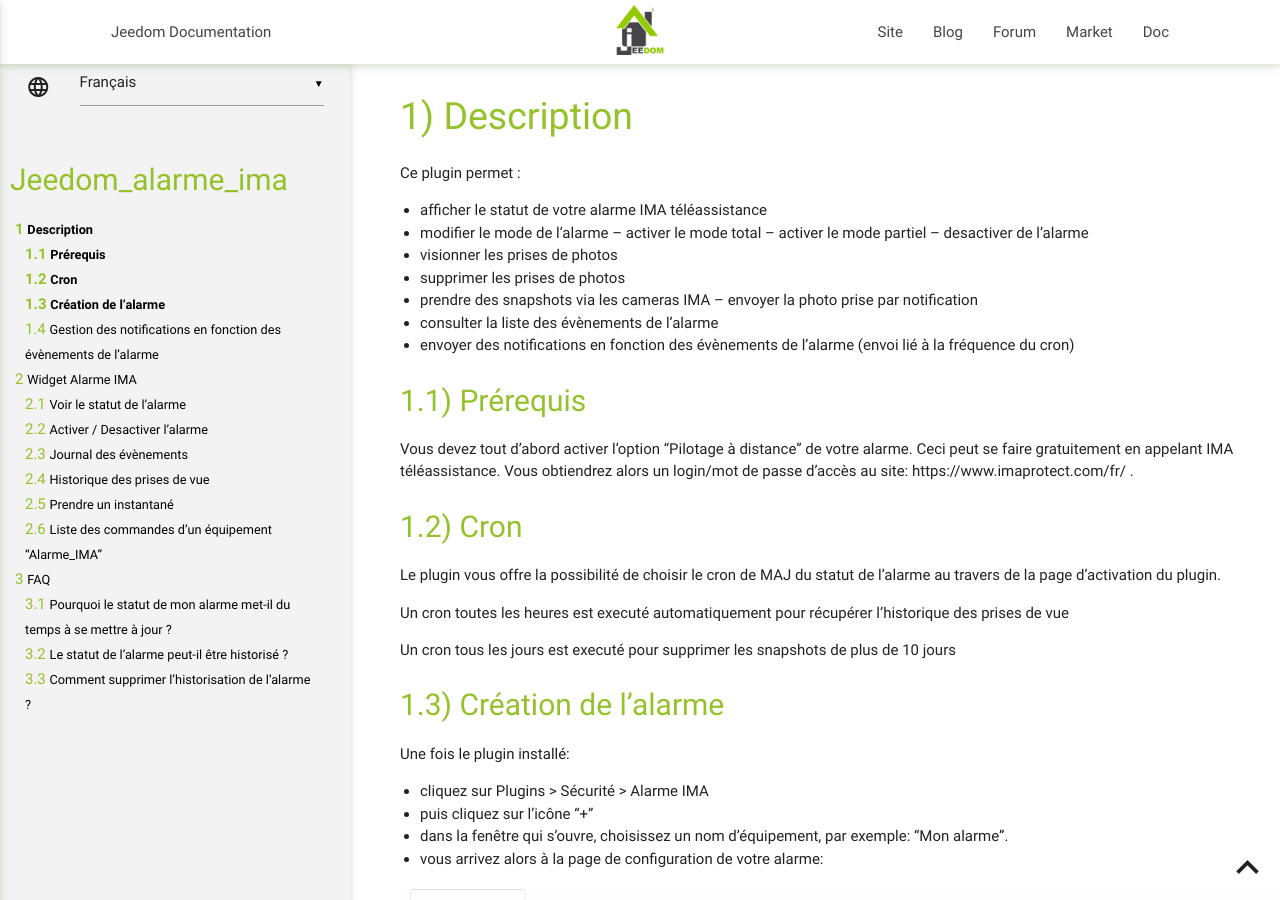
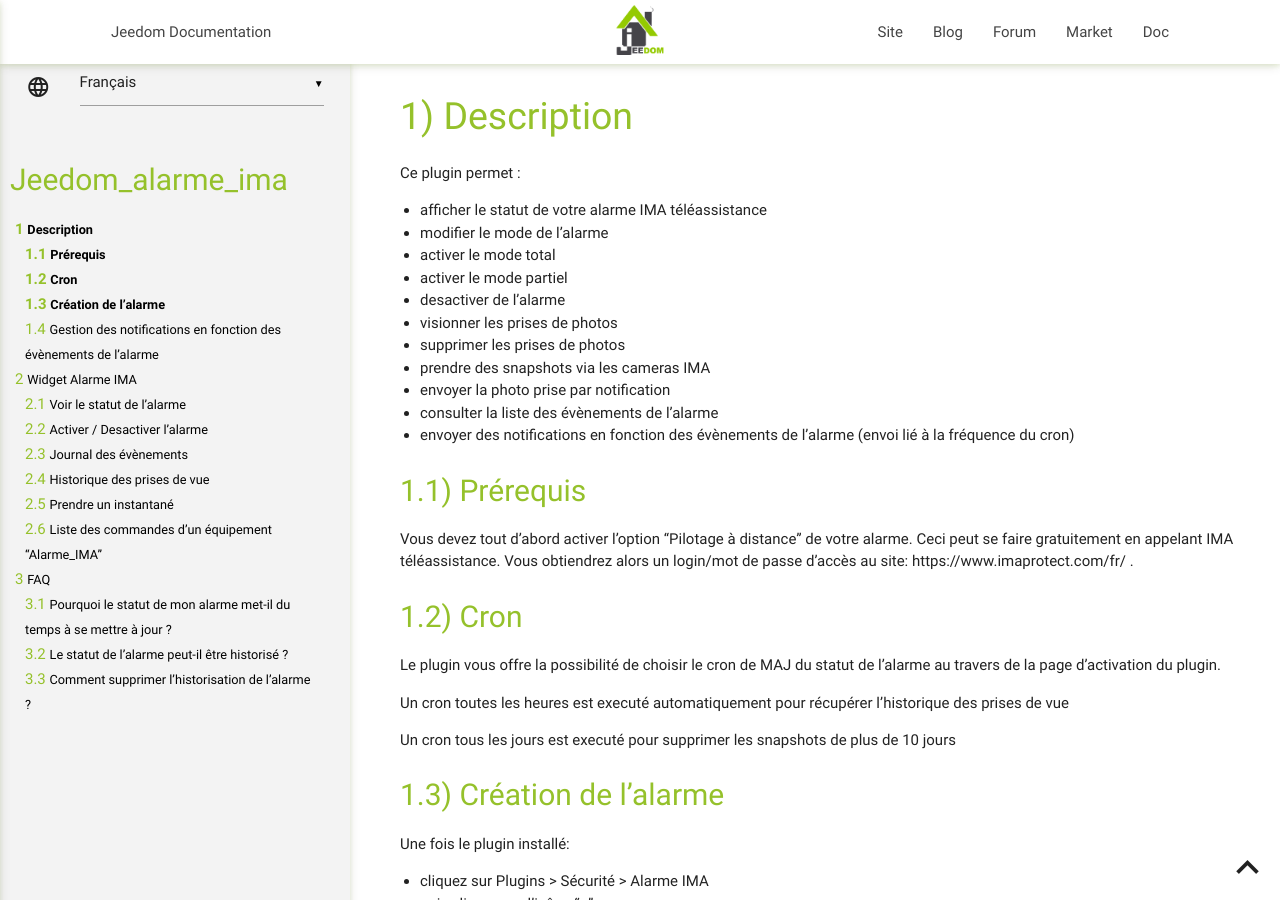
Before and after one commit to lplancke/jeedom_alarme_IMA, a Jekyll site: the page built from docs/fr_FR/index.md, in a window 1280 px wide and 900 px high. Built offline with Jekyll 4.4.1, drawn with Linux system fonts in a browser that asks for light colours; our own code applies the rules of GitHub Pages for plain Markdown files.

Commit message:
update markdown

```diff
--- a/docs/fr_FR/index.md
+++ b/docs/fr_FR/index.md
@@ -1,17 +1,17 @@
 Description
 ===
 Ce plugin permet  :
-- afficher le statut de votre alarme IMA téléassistance
-- modifier le mode de l'alarme
--- activer le mode total
--- activer le mode partiel
--- desactiver de l'alarme
-- visionner les prises de photos
-- supprimer les prises de photos
-- prendre des snapshots via les cameras IMA
--- envoyer la photo prise par notification
-- consulter la liste des évènements de l'alarme
-- envoyer des notifications en fonction des évènements de l'alarme (envoi lié à la fréquence du cron)
+* afficher le statut de votre alarme IMA téléassistance
+* modifier le mode de l'alarme
++ activer le mode total
++ activer le mode partiel
++ desactiver de l'alarme
+* visionner les prises de photos
+* supprimer les prises de photos
+* prendre des snapshots via les cameras IMA
++ envoyer la photo prise par notification
+* consulter la liste des évènements de l'alarme
+* envoyer des notifications en fonction des évènements de l'alarme (envoi lié à la fréquence du cron)
 
 
 
```
